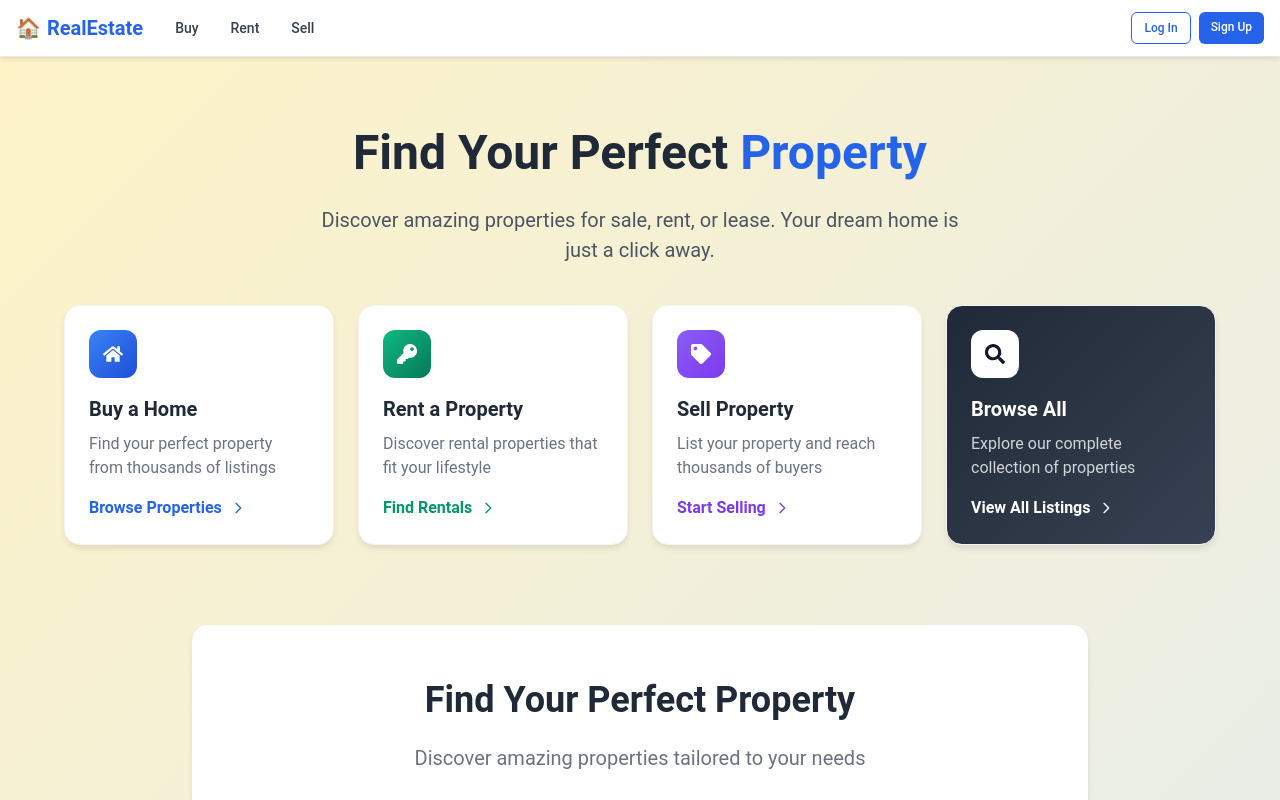
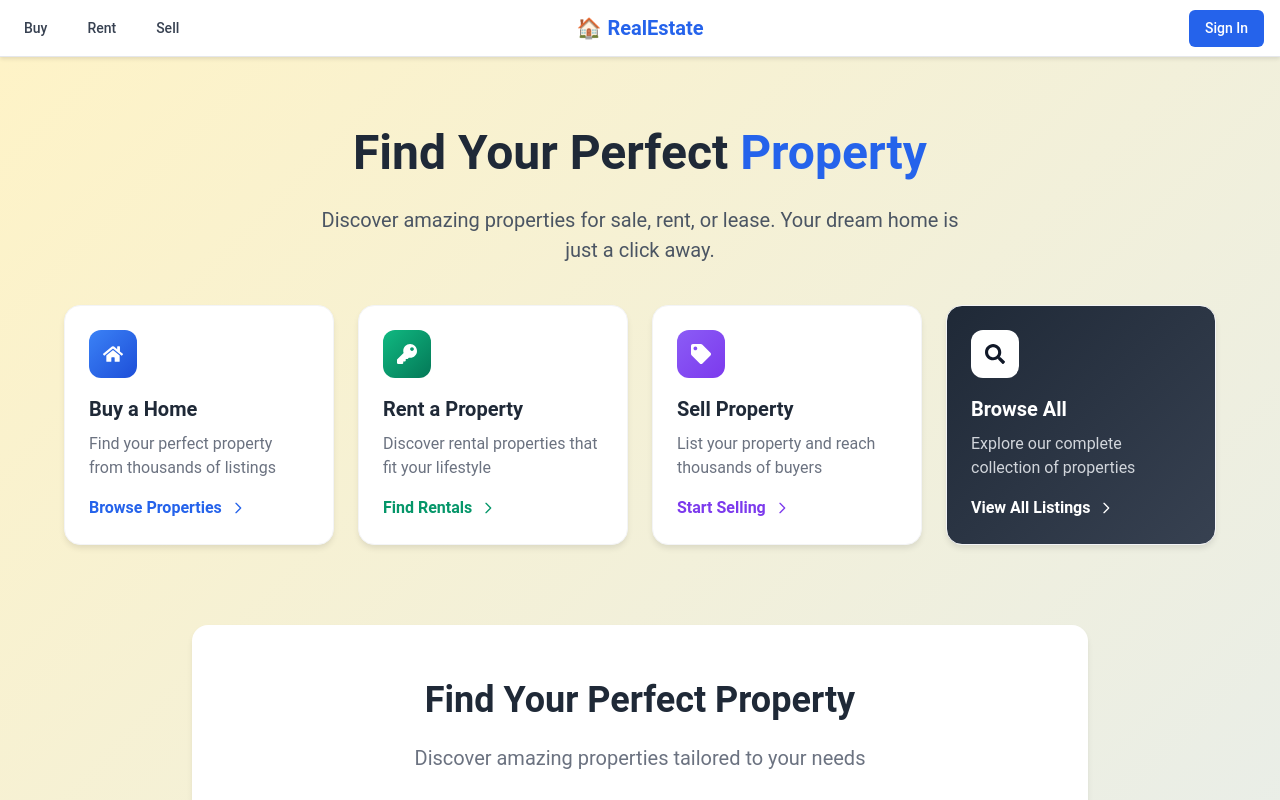
Before and after one commit to Darko41/mdexo-frontend, a React (Vite) app: page / in a window 1280 px wide. Shown: the top 800 px of the page. Built offline with nearby package versions, Linux system fonts and the light colour scheme.

Commit message:
Make Header more responsive and organized. Remove SignUp button

```diff
--- a/src/components/Header/index.jsx
+++ b/src/components/Header/index.jsx
@@ -55,16 +55,8 @@ export default function Header() {
         <header className={styles.header}>
             <div className={styles.container}>
                 <div className={styles.navContainer}>
-                    {/* Logo and main navigation */}
-                    <div className={styles.leftSection}>
-                        {/* Logo */}
-                        <Link to="/" className={styles.logo}>
-                            <span className={styles.logoIcon}>🏠</span>
-                            <span className={styles.logoText}>RealEstate</span>
-                        </Link>
-
-                        {/* Desktop Navigation - Now visible on more screens */}
-                        <nav className={styles.desktopNav}>
+                    {/* Left: Navigation Links (Buy, Rent, Sell) */}
+                    <nav className={styles.leftNav}>
                         <Link to="/buy" className={styles.navLink}>
                             Buy
                         </Link>
@@ -74,8 +66,21 @@ export default function Header() {
                         <Link to="/sell" className={styles.navLink}>
                             Sell
                         </Link>
+                    </nav>
 
-                            {/* Admin Dashboard */}
+                    {/* Center: Logo */}
+                    <div className={styles.centerLogo}>
+                        <Link to="/" className={styles.logo}>
+                            <span className={styles.logoIcon}>🏠</span>
+                            <span className={styles.logoText}>RealEstate</span>
+                        </Link>
+                    </div>
+
+                    {/* Right: Auth Section */}
+                    <div className={styles.rightAuth}>
+                        {isAuthenticated ? (
+                            <div className={styles.userSection}>
+                                {/* Admin Dashboard for authenticated admin users */}
                                 {isAdmin && (
                                     <button
                                         onClick={handleAdminAccess}
@@ -85,13 +90,6 @@ export default function Header() {
                                         {isVerifying ? 'Verifying...' : 'Admin'}
                                     </button>
                                 )}
-                        </nav>
-                    </div>
-
-                    {/* Desktop Auth Buttons - Now visible on more screens */}
-                    <div className={styles.desktopAuth}>
-                        {isAuthenticated ? (
-                            <div className={styles.userSection}>
                                 <span className={styles.welcomeText}>
                                     Hi, {user?.firstName || user?.email?.split('@')[0] || 'User'}
                                 </span>
@@ -104,11 +102,8 @@ export default function Header() {
                             </div>
                         ) : (
                             <div className={styles.authButtons}>
-                                <Link to="/login" className={styles.loginButton}>
-                                    Log In
-                                </Link>
-                                <Link to="/signup" className={styles.signupButton}>
-                                    Sign Up
+                                <Link to="/login" className={styles.signInButton}>
+                                    Sign In
                                 </Link>
                             </div>
                         )}
@@ -155,6 +150,13 @@ export default function Header() {
                                 Sell Properties
                             </Link>
 
+                            {/* Mobile Auth Section */}
+                            <div className={styles.mobileAuthSection}>
+                                {isAuthenticated ? (
+                                    <div className={styles.mobileUserSection}>
+                                        <div className={styles.mobileWelcomeText}>
+                                            Welcome, {user?.firstName || user?.email?.split('@')[0] || 'User'}
+                                        </div>
                                         {isAdmin && (
                                             <button
                                                 onClick={() => {
@@ -167,14 +169,6 @@ export default function Header() {
                                                 {isVerifying ? 'Verifying Admin Access...' : 'Admin Dashboard'}
                                             </button>
                                         )}
-
-                            {/* Mobile Auth Buttons */}
-                            <div className={styles.mobileAuthSection}>
-                                {isAuthenticated ? (
-                                    <div className={styles.mobileUserSection}>
-                                        <div className={styles.mobileWelcomeText}>
-                                            Welcome, {user?.firstName || user?.email?.split('@')[0] || 'User'}
-                                        </div>
                                         <button
                                             onClick={() => {
                                                 handleLogout();
@@ -189,18 +183,21 @@ export default function Header() {
                                     <div className={styles.mobileAuthButtons}>
                                         <Link
                                             to="/login"
-                                            className={styles.mobileLoginButton}
+                                            className={styles.mobileSignInButton}
                                             onClick={() => setIsMobileMenuOpen(false)}
                                         >
-                                            Log In
+                                            Sign In
                                         </Link>
+                                        <div className={styles.signUpPrompt}>
+                                            Don't have an account?{' '}
                                             <Link
                                                 to="/signup"
-                                            className={styles.mobileSignupButton}
+                                                className={styles.signUpLink}
                                                 onClick={() => setIsMobileMenuOpen(false)}
                                             >
-                                            Sign Up
+                                                Sign up
                                             </Link>
+                                        </div>
                                     </div>
                                 )}
                             </div>
--- a/src/components/Header/styles.module.css
+++ b/src/components/Header/styles.module.css
@@ -15,24 +15,53 @@
 }
 
 .navContainer {
-  display: flex;
-  justify-content: space-between;
+  display: grid;
+  grid-template-columns: 1fr auto 1fr;
   align-items: center;
-  height: 3.5rem; /* Reduced height */
+  height: 3.5rem;
+  gap: 1rem;
 }
 
-/* Left Section */
-.leftSection {
+/* Left Navigation */
+.leftNav {
   display: flex;
   align-items: center;
-  gap: 1.5rem; /* Reduced gap */
+  gap: 1.5rem;
+  justify-self: start;
+}
+
+@media (max-width: 768px) {
+  .leftNav {
+    display: none;
+  }
+}
+
+.navLink {
+  color: #374151;
+  font-weight: 500;
+  text-decoration: none;
+  padding: 0.375rem 0.5rem;
+  border-radius: 0.375rem;
+  font-size: 0.875rem;
+  transition: all 0.2s ease-in-out;
+  white-space: nowrap;
+}
+
+.navLink:hover {
+  color: #2563eb;
+  background: #f3f4f6;
+}
+
+/* Center Logo */
+.centerLogo {
+  justify-self: center;
 }
 
 .logo {
   display: flex;
   align-items: center;
-  gap: 0.375rem; /* Reduced gap */
-  font-size: 1.25rem; /* Smaller font */
+  gap: 0.375rem;
+  font-size: 1.25rem;
   font-weight: bold;
   color: #2563eb;
   text-decoration: none;
@@ -44,40 +73,48 @@
 }
 
 .logoIcon {
-  font-size: 1.25rem; /* Smaller icon */
+  font-size: 1.25rem;
 }
 
 .logoText {
   display: inline;
 }
 
-/* Desktop Navigation - Now shows on smaller screens */
-.desktopNav {
-  display: flex;
-  align-items: center;
-  gap: 1rem; /* Reduced gap */
-}
-
-@media (max-width: 640px) {
-  .desktopNav {
-    display: none; /* Hide on very small screens */
+@media (max-width: 480px) {
+  .logoText {
+    display: none;
   }
 }
 
-.navLink {
-  color: #374151;
-  font-weight: 500;
-  text-decoration: none;
-  padding: 0.375rem 0.5rem; /* Smaller padding */
-  border-radius: 0.375rem;
-  font-size: 0.875rem; /* Smaller font */
-  transition: all 0.2s ease-in-out;
+/* Right Auth Section */
+.rightAuth {
+  display: flex;
+  align-items: center;
+  gap: 1rem;
+  justify-self: end;
+}
+
+@media (max-width: 768px) {
+  .rightAuth {
+    display: none;
+  }
+}
+
+.userSection {
+  display: flex;
+  align-items: center;
+  gap: 0.75rem;
+}
+
+.welcomeText {
+  font-size: 0.75rem;
+  color: #6b7280;
   white-space: nowrap;
 }
 
-.navLink:hover {
-  color: #2563eb;
-  background: #f3f4f6;
+.authButtons {
+  display: flex;
+  gap: 0.5rem;
 }
 
 /* Admin Button */
@@ -90,7 +127,7 @@
   border-radius: 0.375rem;
   cursor: pointer;
   transition: all 0.2s ease-in-out;
-  font-size: 0.875rem; /* Smaller font */
+  font-size: 0.875rem;
   white-space: nowrap;
 }
 
@@ -104,76 +141,31 @@
   cursor: not-allowed;
 }
 
-/* Desktop Auth - Now shows on smaller screens */
-.desktopAuth {
-  display: flex;
-}
-
-@media (max-width: 640px) {
-  .desktopAuth {
-    display: none; /* Hide on very small screens */
-  }
-}
-
-.userSection {
-  display: flex;
-  align-items: center;
-  gap: 0.75rem; /* Reduced gap */
-}
-
-.welcomeText {
-  font-size: 0.75rem; /* Smaller font */
-  color: #6b7280;
-  white-space: nowrap;
-}
-
-.authButtons {
-  display: flex;
-  gap: 0.5rem; /* Reduced gap */
-}
-
-/* Buttons - Smaller */
-.loginButton {
-  background: white;
-  color: #2563eb;
-  border: 1px solid #2563eb;
-  padding: 0.375rem 0.75rem; /* Smaller padding */
+/* Sign In Button */
+.signInButton {
+  background: #2563eb;
+  color: white;
+  padding: 0.5rem 1rem;
   border-radius: 0.375rem;
   text-decoration: none;
   font-weight: 500;
-  font-size: 0.75rem; /* Smaller font */
-  transition: all 0.2s ease-in-out;
-  white-space: nowrap;
-}
-
-.loginButton:hover {
-  background: #dbeafe;
-}
-
-.signupButton {
-  background: #2563eb;
-  color: white;
-  padding: 0.375rem 0.75rem; /* Smaller padding */
-  border-radius: 0.375rem;
-  text-decoration: none;
-  font-weight: 500;
-  font-size: 0.75rem; /* Smaller font */
+  font-size: 0.875rem;
   transition: background-color 0.2s ease-in-out;
   white-space: nowrap;
 }
 
-.signupButton:hover {
+.signInButton:hover {
   background: #1d4ed8;
 }
 
 .logoutButton {
   background: #ef4444;
   color: white;
-  padding: 0.375rem 0.75rem; /* Smaller padding */
+  padding: 0.375rem 0.75rem;
   border-radius: 0.375rem;
   border: none;
   font-weight: 500;
-  font-size: 0.75rem; /* Smaller font */
+  font-size: 0.75rem;
   cursor: pointer;
   transition: background-color 0.2s ease-in-out;
   white-space: nowrap;
@@ -183,9 +175,9 @@
   background: #dc2626;
 }
 
-/* Mobile menu button - Only on very small screens */
+/* Mobile menu button */
 .mobileMenuButton {
-  display: none; /* Hidden by default */
+  display: none;
   padding: 0.375rem;
   border-radius: 0.375rem;
   color: #374151;
@@ -193,11 +185,16 @@
   border: none;
   cursor: pointer;
   transition: all 0.2s ease-in-out;
+  justify-self: end;
 }
 
-@media (max-width: 640px) {
+@media (max-width: 768px) {
   .mobileMenuButton {
-    display: block; /* Only show on very small screens */
+    display: block;
+  }
+
+  .navContainer {
+    grid-template-columns: 1fr auto 1fr;
   }
 }
 
@@ -207,26 +204,26 @@
 }
 
 .menuIcon {
-  height: 1.25rem; /* Smaller icon */
+  height: 1.25rem;
   width: 1.25rem;
 }
 
-/* Mobile Menu - Only on very small screens */
+/* Mobile Menu */
 .mobileMenu {
   border-top: 1px solid #e5e7eb;
   padding: 1rem 0;
 }
 
-@media (min-width: 641px) {
+@media (min-width: 769px) {
   .mobileMenu {
-    display: none; /* Hide on larger screens */
+    display: none;
   }
 }
 
 .mobileNav {
   display: flex;
   flex-direction: column;
-  gap: 0.75rem; /* Reduced gap */
+  gap: 0.75rem;
 }
 
 .mobileNavLink {
@@ -237,6 +234,7 @@
   border-radius: 0.5rem;
   transition: all 0.2s ease-in-out;
   font-size: 0.875rem;
+  text-align: center;
 }
 
 .mobileNavLink:hover {
@@ -252,10 +250,11 @@
   font-weight: 500;
   padding: 0.75rem 1rem;
   border-radius: 0.5rem;
-  text-align: left;
+  text-align: center;
   cursor: pointer;
   transition: all 0.2s ease-in-out;
   font-size: 0.875rem;
+  width: 100%;
 }
 
 .mobileAdminButton:hover:not(.mobileAdminButtonDisabled) {
@@ -285,44 +284,31 @@
 .mobileWelcomeText {
   font-size: 0.875rem;
   color: #6b7280;
-  padding: 0 1rem;
+  text-align: center;
+  padding: 0.5rem 0;
 }
 
 .mobileAuthButtons {
   display: flex;
   flex-direction: column;
-  gap: 0.75rem;
+  gap: 1rem;
+  align-items: center;
 }
 
-/* Mobile Buttons */
-.mobileLoginButton {
-  background: white;
-  color: #2563eb;
-  border: 1px solid #2563eb;
-  padding: 0.75rem 1rem;
-  border-radius: 0.5rem;
-  text-decoration: none;
-  font-weight: 500;
-  text-align: center;
-  transition: all 0.2s ease-in-out;
-}
-
-.mobileLoginButton:hover {
-  background: #dbeafe;
-}
-
-.mobileSignupButton {
+.mobileSignInButton {
   background: #2563eb;
   color: white;
-  padding: 0.75rem 1rem;
+  padding: 0.75rem 2rem;
   border-radius: 0.5rem;
   text-decoration: none;
   font-weight: 500;
   text-align: center;
   transition: background-color 0.2s ease-in-out;
+  width: 100%;
+  max-width: 200px;
 }
 
-.mobileSignupButton:hover {
+.mobileSignInButton:hover {
   background: #1d4ed8;
 }
 
@@ -336,8 +322,26 @@
   cursor: pointer;
   transition: background-color 0.2s ease-in-out;
   text-align: center;
+  width: 100%;
 }
 
 .mobileLogoutButton:hover {
   background: #dc2626;
 }
+
+.signUpPrompt {
+  text-align: center;
+  font-size: 0.875rem;
+  color: #6b7280;
+  padding: 0.5rem 0;
+}
+
+.signUpLink {
+  color: #2563eb;
+  text-decoration: none;
+  font-weight: 500;
+}
+
+.signUpLink:hover {
+  text-decoration: underline;
+}
```
Lines whose indentation alone changed are shown as unchanged.
